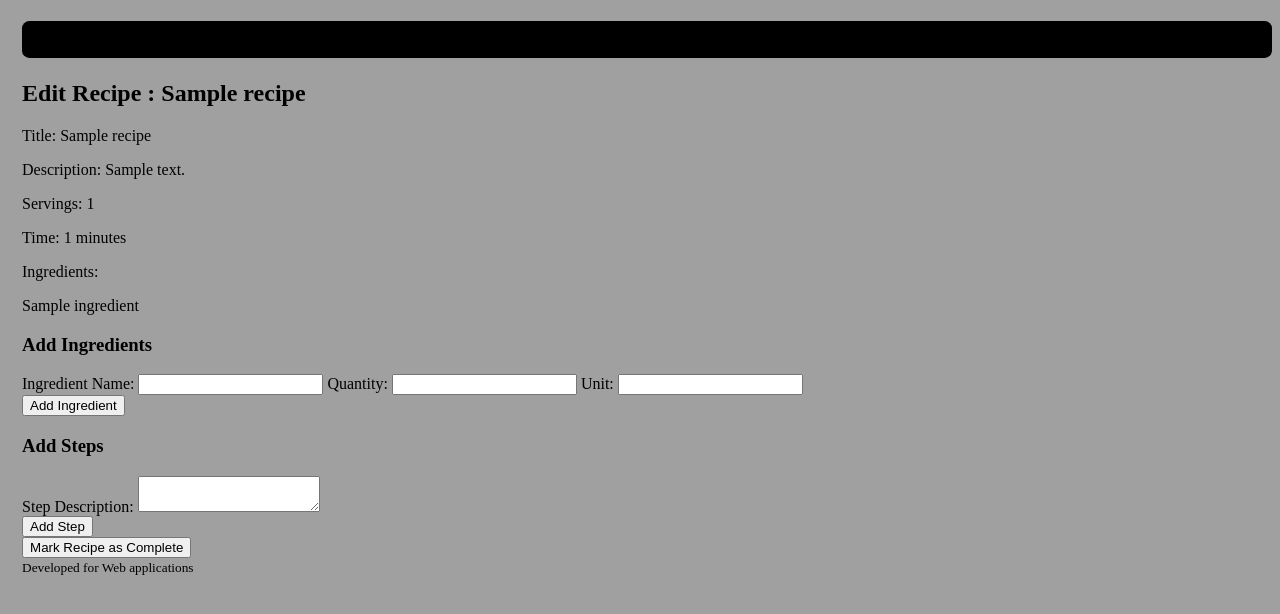
After one commit to Androlel/WebAppProject, a Flask app: page /edit_recipe/1 in a window 1280 px wide. The commit adds this page. Shown: the top 614 px of the page. Run offline with Flask 3, Linux system fonts and the light colour scheme; a user stored in the database is signed in; tables that the repository leaves empty hold one stand-in row (values such as "Sample post").

Commit message:
Add files via upload

```diff
--- a/CookingRecipes/__init__.py
+++ b/CookingRecipes/__init__.py
@@ -37,4 +37,8 @@ def create_app(test_config=None):
     from . import auth
     app.register_blueprint(auth.bp)
 
+   # I think don't need since never calls init.py?
+    # from. import recipes
+    # app.register_blueprint(recipes.bp)
+
     return app
--- a/CookingRecipes/main.py
+++ b/CookingRecipes/main.py
@@ -8,23 +8,23 @@ from flask_login import current_user
 
 bp = Blueprint("main", __name__)
 
+   # currently only showing 1 recipe, should be 10
 @bp.route("/")
 @flask_login.login_required
 def index():
     followers = db.aliased(model.User)
     query = (
-        db.select(model.Message)
+        db.select(model.Recipe)
         .join(model.User)
         .join(followers, model.User.followers)
         .where(followers.id == flask_login.current_user.id)
         .where(model.Message.response_to == None)
         .order_by(model.Message.timestamp.desc())
-        .limit(10)
+        .limit(1)
     )
+    recipe = db.session.execute(query).scalars().all()
 
-    posts = db.session.execute(query).scalars().all()
-
-    return render_template("main/index.html", posts=posts)
+    return render_template("main/index.html", recipe=recipe)
 
 @bp.route("/user/<int:user_id>")
 @flask_login.login_required
@@ -77,7 +77,6 @@ def new_response_form():
 @bp.route("/new_post", methods=["POST"])
 @flask_login.login_required
 def new_post():
-
     # gets the post that the response is responding to
     message_id = request.form.get("response_to")
     caption = request.form.get("caption")
@@ -90,10 +89,7 @@ def new_post():
             timestamp=datetime.datetime.now(dateutil.tz.tzlocal()),
             response_to=message,
         )
-
-
     else:
-
         new_post = model.Message(
             text=caption,
             user=current_user, # user_id=current_user.id if wanted to pass via id
@@ -102,7 +98,6 @@ def new_post():
         )
     db.session.add(new_post)
     db.session.commit()
-
     return redirect(url_for("main.message", message_id=new_post.id))
 
 
@@ -143,3 +138,232 @@ def unfollow(user_id):
     db.session.commit()
 
     return render_template("main/display_profile_template.html", user=user)
+
+# controller function for displaying the form that asks for the title, general description, etc. of the new recipe
+@bp.route("/create_recipe", methods=["GET", "POST"])
+@flask_login.login_required
+def create_recipe_form():
+    if request.method == "POST":
+        title = request.form.get("title")
+        description = request.form.get("description")
+        servings = request.form.get("servings")
+        time = request.form.get("time")
+
+        # Create a new recipe in the database
+        new_recipe = model.Recipe(
+            user=current_user,
+            title=title,
+            description=description,
+            servings=servings,
+            time=time,
+        )
+        db.session.add(new_recipe)
+        db.session.commit()
+
+        return redirect(url_for('main.edit_recipe', recipe_id=new_recipe.id))
+
+    # For GET requests, render the recipe creation form
+    return render_template("recipes/create_recipe_form.html")
+
+# controller function for receiving the data from that form and storing the recipe object
+@bp.route("/edit_recipe/<int:recipe_id>", methods=["GET", "POST"])
+@flask_login.login_required
+def edit_recipe(recipe_id):
+    recipe = model.Recipe.query.get_or_404(recipe_id)
+
+    # Handle data submission for updating recipe details if needed
+   # NOT SURE IF CORRECT
+    if request.method == "POST":
+        title = request.form.get("title")
+        description = request.form.get("description")
+        servings = request.form.get("servings")
+        time = request.form.get("time")
+
+        cooking_steps = request.form.get("cooking_steps")
+        ingredients = request.form.getlist("ingredients[]")
+        new_ingredients = request.form.getlist("new_ingredients[]")
+        quantities = request.form.getlist("quantities[]")
+
+        new_recipe = model.Recipe(
+            user=current_user,
+            title=title,
+            description=description,
+            servings=servings,
+            time=time,
+
+        )
+        db.session.add(new_recipe)
+        db.session.commit()
+
+    return render_template("recipes/edit_recipe.html", recipe=recipe)
+
+
+# controller function for displaying the current state of the recipe and asking for the next ingredient or step
+# represents controller receiving the data about an ingredient and quantity, and storing them as well
+# coult be a source of problems^^
+@bp.route("/edit_recipe/ingredients/<int:recipe_id>", methods=["GET", "POST"])
+@flask_login.login_required
+def edit_recipe_ingredients(recipe_id):
+    recipe = model.Recipe.query.get_or_404(recipe_id)
+
+    if request.method == "POST":
+        ingredient_name = request.form.get("ingredient_name")
+        quantity = request.form.get("quantity")
+        unit = request.form.get("unit")
+
+        # Create a new ingredient and associate it with the recipe
+        new_ingredient = model.Ingredient(name=ingredient_name, recipe_id=recipe.id)
+        db.session.add(new_ingredient)
+
+        quantified_ingredient = model.QuantifiedIngredient(
+            recipe=recipe,
+            ingredient=new_ingredient,
+            quantity=quantity,
+            unit=unit,
+        )
+        db.session.add(quantified_ingredient)
+        db.session.commit()
+
+        return redirect(url_for('main.edit_recipe_ingredients', recipe_id=recipe_id))
+
+    return render_template("recipes/edit_recipe_ingredients.html", recipe=recipe)
+
+# controller function for receiving the data about a step, and storing it
+@bp.route("/edit_recipe/steps/<int:recipe_id>", methods=["GET", "POST"])
+@flask_login.login_required
+def edit_recipe_steps(recipe_id):
+    recipe = model.Recipe.query.get_or_404(recipe_id)
+
+    if request.method == "POST":
+        step_description = request.form.get("step_description")
+
+        # Create a new step and associate it with the recipe
+        new_step = model.Step(description=step_description, recipe=recipe)
+        db.session.add(new_step)
+        db.session.commit()
+
+        return redirect(url_for('main.edit_recipe_steps', recipe_id=recipe_id))
+
+    return render_template("recipes/edit_recipe_steps.html", recipe=recipe)
+
+# controller function for marking the recipe as complete
+# routes.py
+@bp.route("/complete_recipe/<int:recipe_id>", methods=["POST"])
+@flask_login.login_required
+def complete_recipe(recipe_id):
+    recipe = model.Recipe.query.get_or_404(recipe_id)
+
+    recipe.complete = True
+    db.session.commit()
+
+    return redirect(url_for('main.recipe_view', recipe_id=recipe_id))
+
+
+
+# i think can delete all below
+
+# @bp.route("/new_recipe")
+# @flask_login.login_required
+# def new_recipe_form():
+#     return render_template("main/new_recipe.html")
+
+
+# @bp.route("/new_recipe", methods=["POST"])
+# @flask_login.login_required
+# def new_recipe():
+
+#     if request.method == "POST":
+
+#         title = request.form.get("title")
+#         description = request.form.get("description")
+#         servings = request.form.get("servings")
+#         time = request.form.get("time")
+
+#         cooking_steps = request.form.get("cooking_steps")
+#         ingredients = request.form.getlist("ingredients[]")
+#         new_ingredients = request.form.getlist("new_ingredients[]")
+#         quantities = request.form.getlist("quantities[]")
+
+#         new_recipe = model.Recipe(
+#             user=current_user,
+#             title=title,
+#             description=description,
+#             servings=servings,
+#             time=time,
+
+#         )
+#         db.session.add(new_recipe)
+#         db.session.commit()
+
+#         for i in range(len(ingredients)):
+#             ingredient_id = ingredients[i]
+#             new_ingredient_name = new_ingredients[i]
+#             quantity = quantities[i]
+
+#             if not ingredient_id and new_ingredient_name:
+#                 # Create a new ingredient if it doesn't exist
+#                 new_ingredient = model.Ingredient(name=new_ingredient_name)
+#                 db.session.add(new_ingredient)
+#                 db.session.commit()
+#                 ingredient_id = new_ingredient.id
+
+#             # Create a relationship between the recipe and the ingredient
+#             quantified_ingredient = model.QuantifiedIngredient(
+#                 recipe=new_recipe,
+#                 ingredient_id=ingredient_id,
+#                 quantity=quantity,
+#             )
+#             db.session.add(quantified_ingredient)
+#             db.session.commit()
+
+
+#     # # Process ingredients and quantified ingredients
+#     # existing_ingredients = request.form.getlist('existing_ingredients[]')
+#     # new_ingredients = request.form.getlist('new_ingredients[]')
+#     # quantities = request.form.getlist('quantities[]')
+
+#     # for existing_ingredient_id, new_ingredient, quantity in zip(existing_ingredients, new_ingredients, quantities):
+#     #     if existing_ingredient_id:
+#     #         # Use an existing ingredient
+#     #         existing_ingredient = Ingredient.query.get(existing_ingredient_id)
+#     #         new_recipe.ingredients.append(existing_ingredient)
+
+#     #         # Create QuantifiedIngredient
+#     #         quantified_ingredient = QuantifiedIngredient(quantity=quantity, ingredient=existing_ingredient)
+#     #         db.session.add(quantified_ingredient)
+#     #     elif new_ingredient:
+#     #         # Create a new ingredient and use it
+#     #         new_ingredient_obj = Ingredient(name=new_ingredient, recipe=new_recipe)
+#     #         db.session.add(new_ingredient_obj)
+#     #         new_recipe.ingredients.append(new_ingredient_obj)
+
+#     #         # Create QuantifiedIngredient for the new ingredient
+#     #         quantified_ingredient = QuantifiedIngredient(quantity=quantity, ingredient=new_ingredient_obj)
+#     #         db.session.add(quantified_ingredient)
+
+#     # # Save cooking steps
+#     # # new_recipe.steps = cooking_steps
+
+#     # db.session.commit()
+
+#         return redirect(url_for("main.recipe", recipe_id=new_recipe.id))
+
+#     # For GET requests, render the recipe creation form
+#     ingredients = model.Ingredient.query.all()
+#     return render_template("create_recipe.html", ingredients=ingredients)
+
+
+
+# @bp.route("/recipe/<int:recipe_id>")
+# @flask_login.login_required
+# def recipe(recipe_id):
+#     # goes to table w/ recipes and looks for recipe id
+#     recipe = db.session.get(model.Recipe, recipe_id)
+#     if not recipe:
+#         abort(404, "Recipe id {} doesn't exist.".format(recipe_id))
+
+#     query =  db.select(model.Recipe).where(model.Recipe.id == recipe_id)
+#     recipe = db.get_or_404(model.Recipe, recipe_id)
+
+
+#     return render_template("main/recipe.html", recipe=recipe)
--- a/CookingRecipes/templates/base.html
+++ b/CookingRecipes/templates/base.html
@@ -9,11 +9,7 @@
     <body>
         <header>
             <h1>Cooking Recipes! </h1>
-            <!-- {% if current_user.is_authenticated: %}
-                <a href="{{ url_for('main.index') }}">Home</a>
-                <a href="{{ url_for('auth.log_out') }}">Log out</a>
-                <div>User: {{current_user.name}}</div>
-            {% endif %}   -->
+
         </header>
         <section class="content">
             {% block content %}{% endblock %}
--- a/CookingRecipes/templates/main/index.html
+++ b/CookingRecipes/templates/main/index.html
@@ -3,6 +3,6 @@
 {% block content %}
     <section>
         <h2>Latest posts from the people you follow</h2>
-        {% include 'posts_template.html' %}
+        {% include 'recipes/recipes_template.html' %}
     </section>
 {% endblock %}
--- /dev/null
+++ b/CookingRecipes/templates/recipes/edit_recipe.html
@@ -0,0 +1,44 @@
+{% extends 'base.html' %}
+
+{% block content %}
+    <h2>Edit Recipe : {{ recipe.title }}</h2>
+
+    <div>
+        <p>Title: {{ recipe.title }}</p>
+        <p>Description: {{ recipe.description }}</p>
+        <p>Servings: {{ recipe.servings }}</p>
+        <p>Time: {{ recipe.time }} minutes</p>
+    </div>
+    <p>Ingredients:</p>
+    {% for ingredient in recipe.ingredients %}
+        <p>{{ ingredient.name }}</p>
+    {% endfor %}
+
+    <h3>Add Ingredients</h3>
+    <form action="{{ url_for('main.edit_recipe_ingredients', recipe_id=recipe.id) }}" method="post">
+        <label for="ingredient_name">Ingredient Name:</label>
+        <input type="text" name="ingredient_name" required>
+        <label for="quantity">Quantity:</label>
+        <input type="text" name="quantity" required>
+        <label for="unit">Unit:</label>
+        <input type="text" name="unit" required>
+
+        <div><input type="submit" value="Add Ingredient"/></div>
+    </form>
+
+    <h3>Add Steps</h3>
+    <form action="{{ url_for('main.edit_recipe_steps', recipe_id=recipe.id) }}" method="post">
+        <label for="step_description">Step Description:</label>
+        <textarea name="step_description" required></textarea>
+        <div><input type="submit" value="Add Step"/></div>
+    </form>
+
+    <!-- Other elements as needed -->
+
+    <!-- Additional content or controls for editing the recipe -->
+
+    <!-- Optionally, a button to mark the recipe as complete -->
+    <form action="{{ url_for('main.complete_recipe', recipe_id=recipe.id) }}" method="post">
+        <div><input type="submit" value="Mark Recipe as Complete"/></div>
+    </form>
+{% endblock %}
--- /dev/null
+++ b/CookingRecipes/templates/recipes/recipes_template.html
@@ -0,0 +1,5 @@
+<div class="recipes">
+    {% for recipe in recipes %}
+        {% include 'recipe_template.html' %}
+    {% endfor %}
+</div>
```
Also changed, not shown: CookingRecipes/model.py (+6 -6 lines), CookingRecipes/templates/recipes/create_recipe_form.html (added, +14 -0 lines), CookingRecipes/templates/recipes/edit_recipe_ingredients.html (added, +27 -0 lines), CookingRecipes/templates/recipes/edit_recipe_steps.html (added, +19 -0 lines), CookingRecipes/templates/recipes/recipe_template.html (added, +26 -0 lines), CookingRecipes/README.txt (added).
